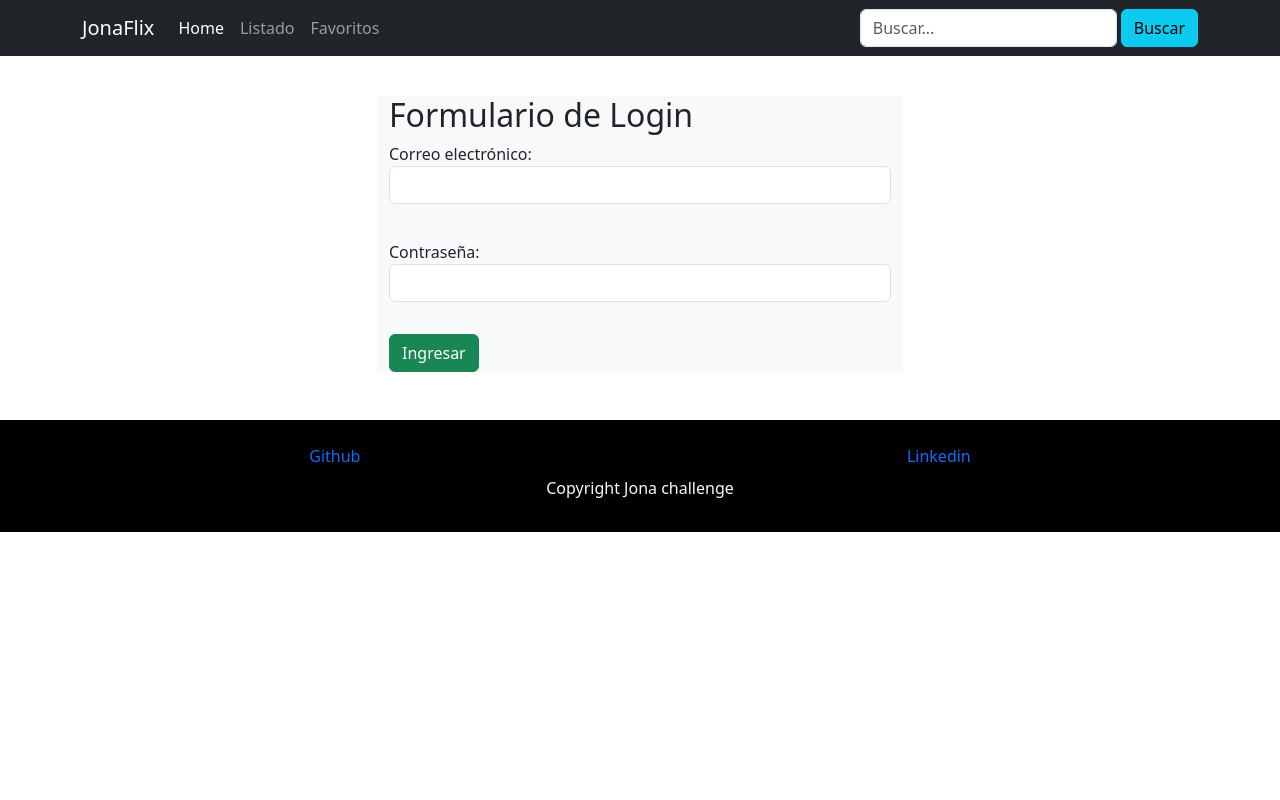
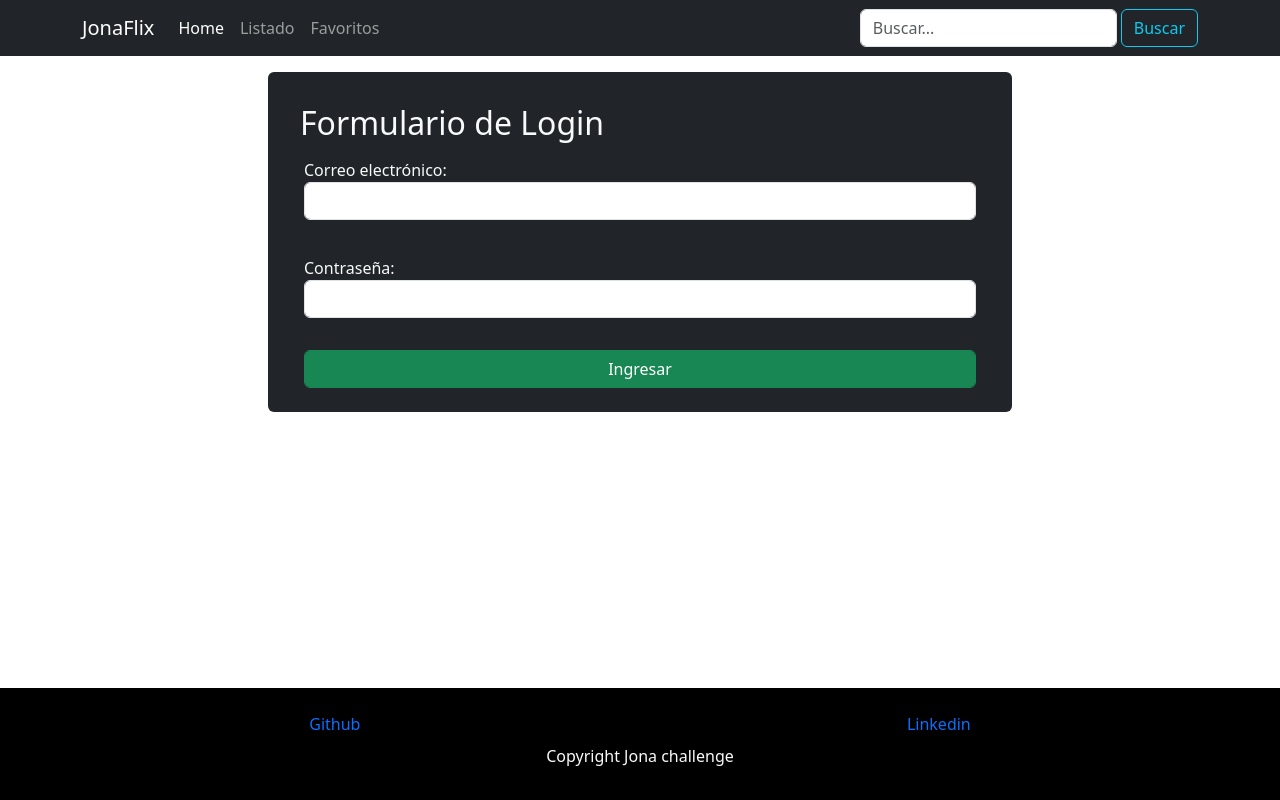
Before and after one commit to jona-ochoa/peliflix, a React (Vite) app in the folder client/: page / in a window 1280 px wide. Built offline with nearby package versions, Linux system fonts and the light colour scheme; the HTML template or start-up script is replaced by a standard one.

Commit message:
formulario terminado

```diff
--- a/client/src/components/Buscador.jsx
+++ b/client/src/components/Buscador.jsx
@@ -25,7 +25,7 @@ const Buscador = () => {
         name="keyword"
         placeholder="Buscar..."
       />
-      <button type="submit" className="btn btn-info">
+      <button type="submit" className="btn btn-outline-info">
         Buscar
       </button>
     </form>
--- a/client/src/components/Footer.jsx
+++ b/client/src/components/Footer.jsx
@@ -1,6 +1,6 @@
 const Footer = () => {
   return (
-    <footer className="py-3 px-4 bg-black">
+    <footer className="py-3 px-4 bg-black fixed-bottom">
       <nav className="container-fluid">
         <ul className="nav nav-pills nav-fill mb-light">
           <li className="nav-item">
--- a/client/src/components/Header.jsx
+++ b/client/src/components/Header.jsx
@@ -41,7 +41,7 @@ const Header = (props) => {
           </div>
           <Buscador />
           {token &&
-          <button className="btn btn-danger mx-2" onClick={props.logout}>Logout</button>
+          <button className="btn btn-outline-danger mx-2" onClick={props.logout}>Logout</button>
           }
         </div>
       </nav>
--- a/client/src/components/Login.jsx
+++ b/client/src/components/Login.jsx
@@ -3,9 +3,8 @@ import swal from "sweetalert";
 import { Navigate, useNavigate } from "react-router-dom";
 
 function Login() {
-
   const getApiUrl = () => {
-    if (window.location.hostname === 'localhost') {
+    if (window.location.hostname === "localhost") {
       return "http://localhost:3001/api/v1/user/login";
     } else {
       return "https://jonaflix-api.vercel.app/api/v1/user/login";
@@ -46,10 +45,10 @@ function Login() {
   return (
     <>
       {token && <Navigate to="/listado" />}
-      <div className="row p-4 mb-4 mx-2">
-        <div className="col-6 offset-3 bg-light">
-          <h2>Formulario de Login</h2>
-          <form onSubmit={submitHandler}>
+      <div className="d-flex justify-content-center align-items-center">
+          <div className="col-8 bg-dark text-light p-4 rounded">
+            <h2 className="p-2">Formulario de Login</h2>
+            <form className="container-sm h-100" onSubmit={submitHandler}>
               <label className="form-label d-block mt-1">
                 <span className="">Correo electrónico:</span>
                 <br />
@@ -59,10 +58,14 @@ function Login() {
               <label className="form-label d-block mt-1">
                 <span>Contraseña:</span>
                 <br />
-              <input className="form-control" type="password" name="password" />
+                <input
+                  className="form-control"
+                  type="password"
+                  name="password"
+                />
               </label>
               <br />
-            <button type="submit" className="btn btn-success w-full">
+              <button type="submit" className="btn btn-success form-control">
                 Ingresar
               </button>
             </form>
```
Lines whose indentation alone changed are shown as unchanged.
